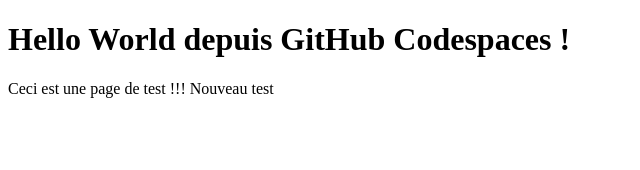
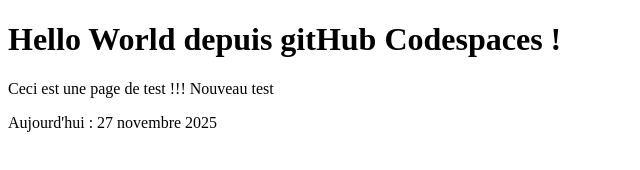
Before and after one commit to Denis-lab-911/hello-web, a website: page index.html in a window 1280 px wide. Shown: the whole page, without its empty margins (0-640 px from the left). Drawn offline with Linux system fonts and the light colour scheme.

Commit message:
deploy: 62b85a0e95f09964b56ed085891e024af506402e

```diff
--- a/index.html
+++ b/index.html
@@ -5,7 +5,18 @@
     <title>Hello World</title>
   </head>
   <body>
-    <h1>Hello World depuis GitHub Codespaces !</h1>
-    Ceci est une page de test !!! Nouveau test
+    <h1>Hello World depuis gitHub Codespaces !</h1>
+    <p>Ceci est une page de test !!! Nouveau test</p>
+
+    <!-- Zone où la date sera affichée -->
+    <p id="current-date"></p>
+
+    <!-- Script pour afficher la date du jour -->
+    <script>
+      const dateElement = document.getElementById('current-date');
+      const now = new Date();
+      const options = { year: 'numeric', month: 'long', day: 'numeric' };
+      dateElement.textContent = `Aujourd'hui : ${now.toLocaleDateString('fr-FR', options)}`;
+    </script>
   </body>
 </html>
```
Also changed, not shown: tests/hello.test.js (+16 -11 lines).
